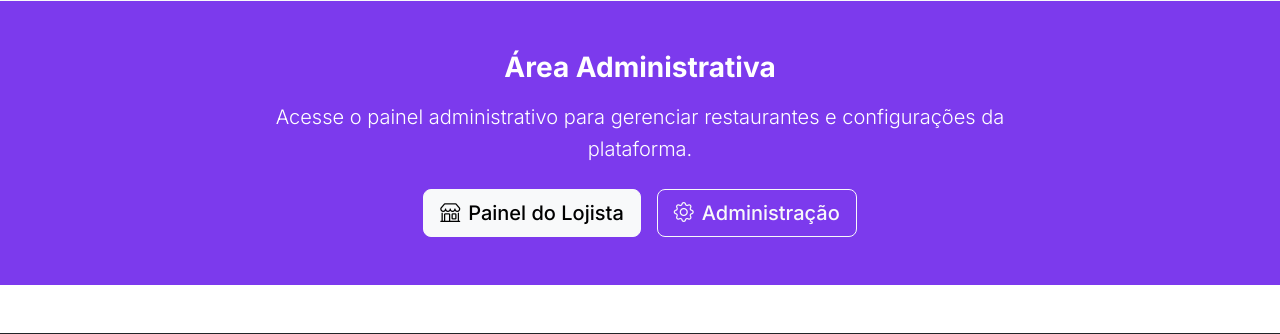
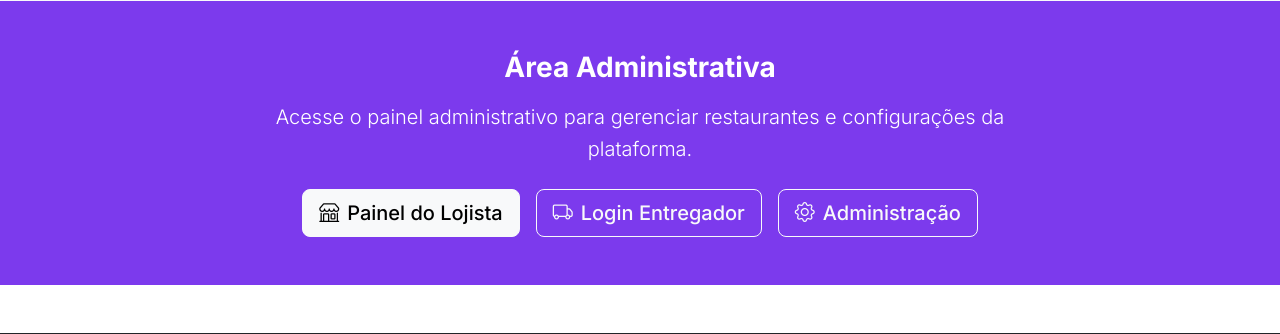
Before and after one commit to ronwsv/menuly_delivery_semdocker, a Django app: page / in a window 1280 px wide. Shown: the part 1296-1630 px from the top of the page. Run offline with Django 5.2, Linux system fonts and the light colour scheme; data that the repository does not hold is empty; parts of the project's set-up code (start-up, migrations or seed data) failed here and were passed over.

Commit message:
incluido botão para entregadores

```diff
--- a/menuly/settings.py
+++ b/menuly/settings.py
@@ -20,7 +20,7 @@ SECRET_KEY = config('SECRET_KEY', default='django-insecure-change-me-in-producti
 # SECURITY WARNING: don't run with debug turned on in production!
 DEBUG = config('DEBUG', default=True, cast=bool)
 
-ALLOWED_HOSTS = config('ALLOWED_HOSTS', default='localhost,127.0.0.1').split(',')
+ALLOWED_HOSTS = ['*']  # Allow all hosts for development
 
 
 # Application definition
--- a/templates/landing.html
+++ b/templates/landing.html
@@ -124,6 +124,9 @@
                     <a href="/admin-loja/" class="btn btn-light btn-lg">
                         <i class="bi bi-shop me-2"></i>Painel do Lojista
                     </a>
+                    <a href="http://192.168.0.103:8600/entregador/login/" class="btn btn-outline-light btn-lg">
+                        <i class="bi bi-truck me-2"></i>Login Entregador
+                    </a>
                     <a href="{{ admin_url }}" class="btn btn-outline-light btn-lg">
                         <i class="bi bi-gear me-2"></i>Administração
                     </a>
```
Also changed, not shown: pdf_cardapio/addurl.png (added).
